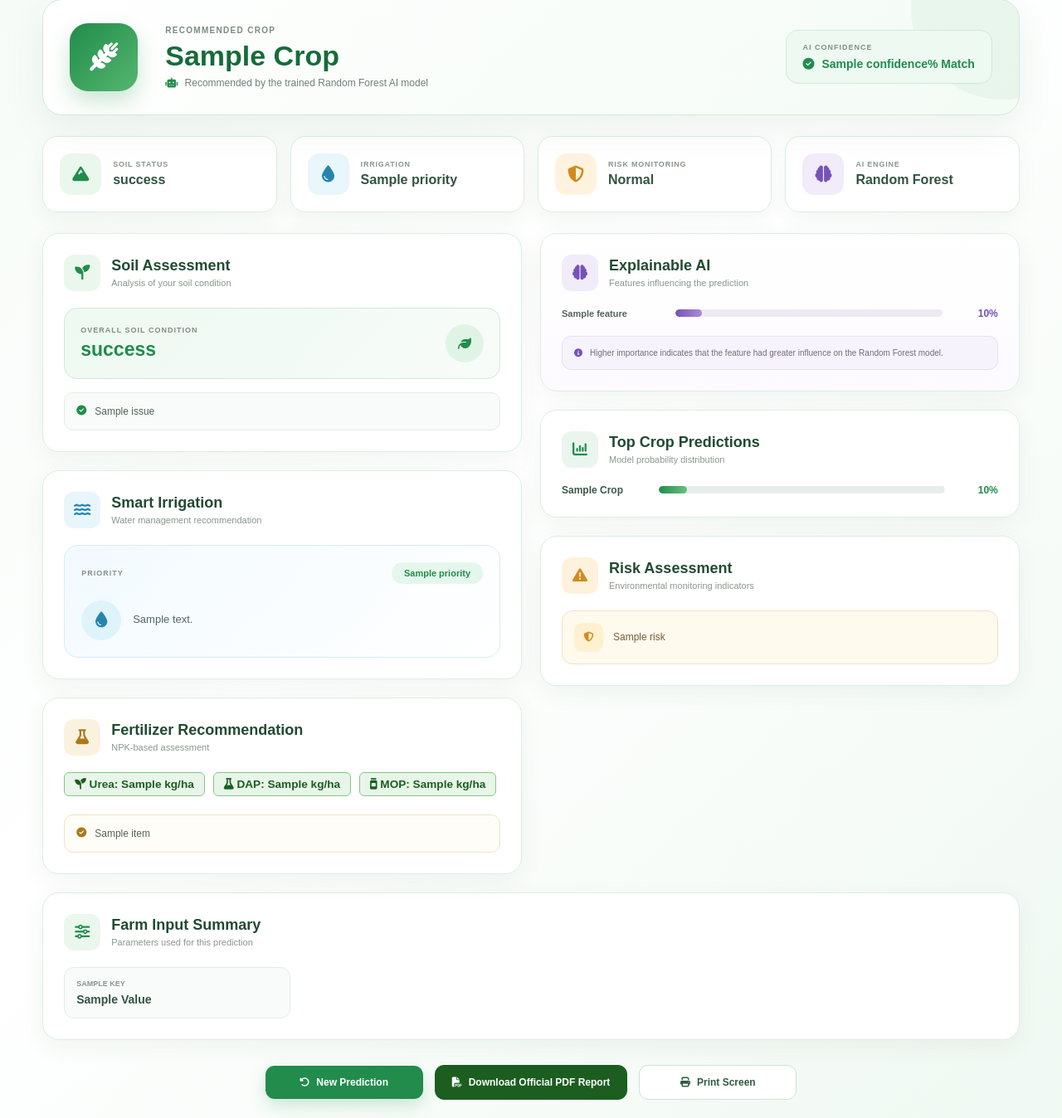
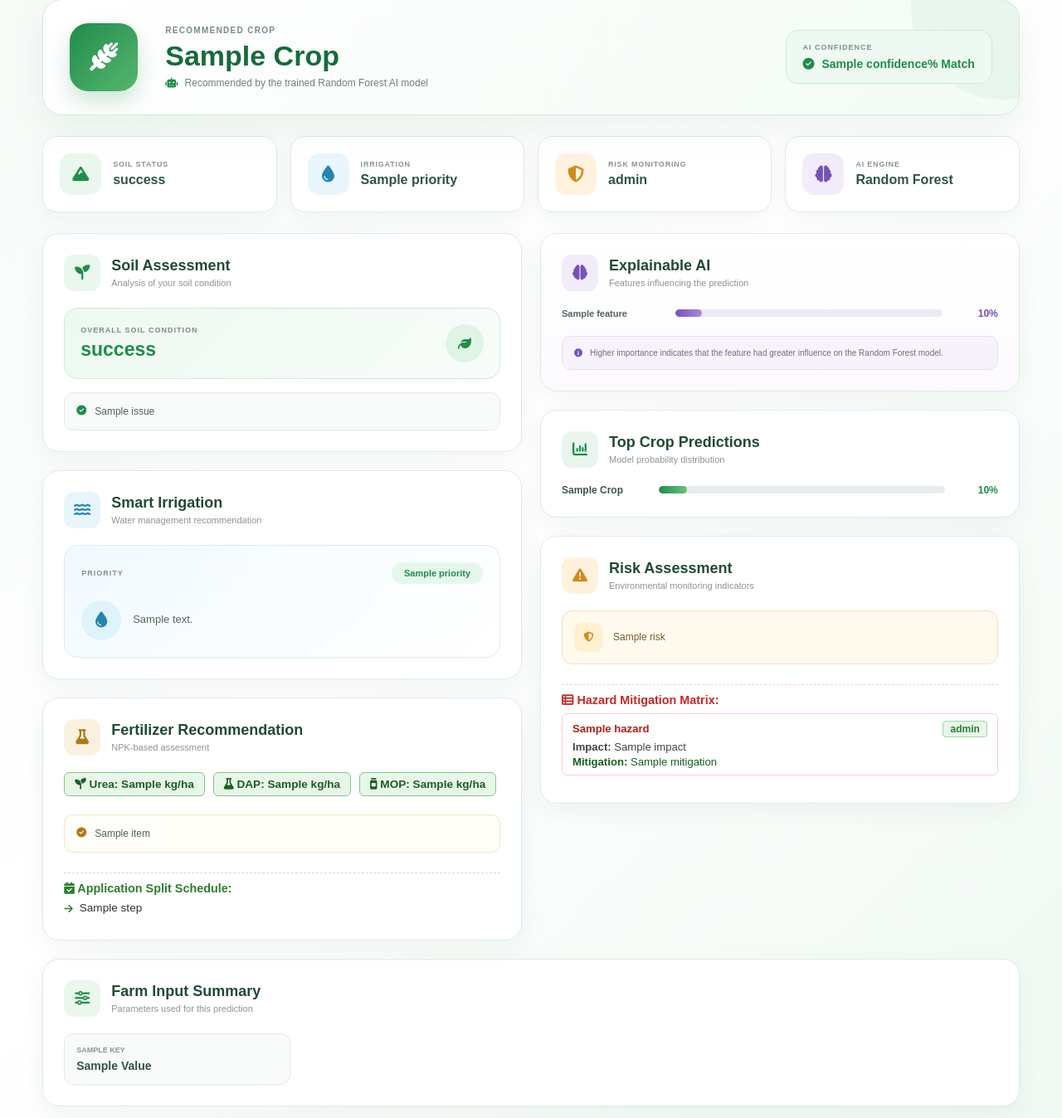
Before and after one commit to Shovon2005/AgriSath, a Flask app: template templates/result.html in a window 1280 px wide. Shown: the part 463-1811 px from the top of the page at 83% size. Run offline with Flask 3, Linux system fonts and the light colour scheme; the template is opened without the code that fills it: most values are stand-ins (such as "Sample title", 1, 10 or a date in 2020).

Commit message:
Render evaluated risk status, fertilizer split schedule, and hazard matrix in web results view

```diff
--- a/templates/result.html
+++ b/templates/result.html
@@ -168,7 +168,9 @@
                 <span>RISK MONITORING</span>
 
                 <h3>
-                    {% if risks|length > 1 %}
+                    {% if risk_details and risk_details.overall_risk_level %}
+                        {{ risk_details.overall_risk_level }}
+                    {% elif risks|length > 1 %}
                         Attention
                     {% else %}
                         Normal
@@ -356,6 +358,20 @@
 
                     {% endfor %}
 
+                    {% if fertilizer_details and fertilizer_details.application_schedule %}
+                    <div style="margin-top: 14px; padding-top: 10px; border-top: 1px dashed #c8e6c9;">
+                        <h4 style="font-size: 0.9rem; color: #2e7d32; margin-bottom: 8px;">
+                            <i class="fa-solid fa-calendar-check"></i> Application Split Schedule:
+                        </h4>
+                        {% for step in fertilizer_details.application_schedule %}
+                        <div style="font-size: 0.85rem; color: #333333; margin-bottom: 6px; display: flex; align-items: flex-start; gap: 8px;">
+                            <i class="fa-solid fa-arrow-right" style="color: #2e7d32; margin-top: 3px; font-size: 0.75rem;"></i>
+                            <span>{{ step }}</span>
+                        </div>
+                        {% endfor %}
+                    </div>
+                    {% endif %}
+
                 </div>
 
             </div>
@@ -518,6 +534,26 @@
 
                     {% endfor %}
 
+                    {% if risk_details and risk_details.risk_matrix %}
+                    <div style="margin-top: 14px; padding-top: 10px; border-top: 1px dashed #ffcdd2;">
+                        <h4 style="font-size: 0.9rem; color: #c62828; margin-bottom: 8px;">
+                            <i class="fa-solid fa-table-list"></i> Hazard Mitigation Matrix:
+                        </h4>
+                        {% for item in risk_details.risk_matrix %}
+                        <div style="background: #ffffff; border: 1px solid #ffcdd2; border-radius: 6px; padding: 8px 12px; margin-bottom: 8px; font-size: 0.82rem;">
+                            <div style="display: flex; justify-content: space-between; align-items: center; margin-bottom: 4px;">
+                                <strong style="color: #b71c1c;">{{ item.hazard }}</strong>
+                                <span style="padding: 2px 8px; border-radius: 4px; font-size: 0.75rem; font-weight: 700; {% if item.level == 'High' %}background: #ffebee; color: #c62828; border: 1px solid #ef5350;{% elif item.level == 'Medium' %}background: #fff8e1; color: #f57f17; border: 1px solid #ffe082;{% else %}background: #e8f5e9; color: #2e7d32; border: 1px solid #a5d6a7;{% endif %}">
+                                    {{ item.level }}
+                                </span>
+                            </div>
+                            <div style="color: #444444; margin-bottom: 3px;"><strong>Impact:</strong> {{ item.impact }}</div>
+                            <div style="color: #1b5e20;"><strong>Mitigation:</strong> {{ item.mitigation }}</div>
+                        </div>
+                        {% endfor %}
+                    </div>
+                    {% endif %}
+
                 </div>
 
             </div>
```
Also changed, not shown: tests/test_web_routes.py (+18 -0 lines).
